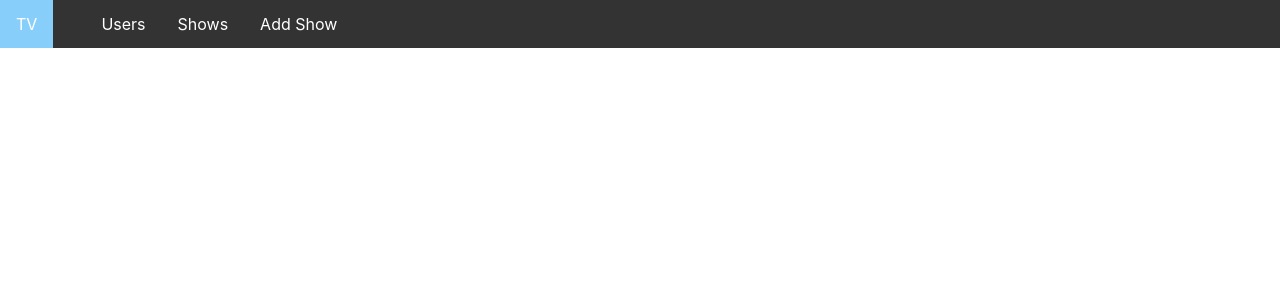
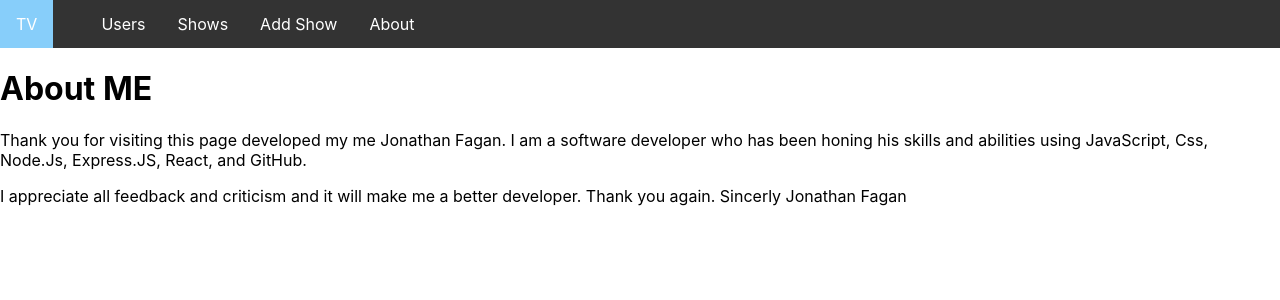
Before and after one commit to Jaiden16/tv-watch-list-app-2, a React (Create React App) app in the folder tv_watchlist_app/: page /about in a window 1280 px wide. Shown: the top 300 px of the page. Built offline with nearby package versions, Linux system fonts and the light colour scheme; no server answers.

Commit message:
finished cta programming

```diff
--- a/tv_watchlist_app/public/index.html
+++ b/tv_watchlist_app/public/index.html
@@ -24,7 +24,7 @@
       work correctly both with client-side routing and a non-root public URL.
       Learn how to configure a non-root public URL by running `npm run build`.
     -->
-    <title>React App</title>
+    <title>Tv Watch List App</title>
   </head>
   <body>
     <noscript>You need to enable JavaScript to run this app.</noscript>
--- a/tv_watchlist_app/src/App.jsx
+++ b/tv_watchlist_app/src/App.jsx
@@ -11,6 +11,7 @@ import AllShows from './components/AllShow';
 import AllUsers from './components/AllUsers';
 import ShowPage from './components/ShowPage';
 import AddShow from './components/AddShowComponent';
+import About from "./components/AboutComponent"
 
 class App extends Component {
   constructor(props) {
@@ -87,6 +88,7 @@ class App extends Component {
           <Route path ="/addshows" render= {this.renderAddShows}/>
           <Route path ="/shows" render ={this.renderAllShows}/>
           <Route path="/users" render={this.renderAllUsers} />
+          <Route path="/about" component ={About} />
           <Route exact path="/" render={this.renderHomepage} />
         </Switch>
       </div>
--- /dev/null
+++ b/tv_watchlist_app/src/components/AboutComponent.jsx
@@ -0,0 +1,20 @@
+import React from "react"
+
+export default function About(){
+    return(
+        <div>
+            <h1>About ME</h1>
+            <p>Thank you for visiting this page developed my me Jonathan Fagan.
+                I am a software developer who has been honing his skills and abilities using
+                JavaScript, Css, Node.Js, Express.JS, React, and GitHub.
+            </p>
+            <p>
+                I appreciate all feedback and criticism and it will make me a better developer.
+                Thank you again.
+
+                Sincerly
+                Jonathan Fagan
+            </p>
+        </div>
+    )
+}
--- a/tv_watchlist_app/src/components/AddShowComponent.jsx
+++ b/tv_watchlist_app/src/components/AddShowComponent.jsx
@@ -87,6 +87,25 @@ export default class AddShow extends Component {
 
     }
 
+    addNewShowSubmit = async (e) =>{
+        e.preventDefault()
+        let url = 'shows/newshow'
+        let newShowObj = {
+            title: this.state.show_name,
+            img_url: this.state.url,
+            genre_id: this.state.genre_value,
+            user_id: this.state.userId
+
+        }
+        try{
+            let show = await axios.post(url, newShowObj)
+            console.log(show)
+
+        }catch(err){
+            console.log(err)
+        }
+    }
+
 
     componentDidMount() {
         this.getAllMovies()
@@ -114,7 +133,7 @@ export default class AddShow extends Component {
                 </div><br /><br />
 
                 <div>
-                    <form>
+                    <form onSubmit = {this.addNewShowSubmit}>
                         <h2>Or add a new show</h2>
                         <label htmlFor="url-label">Show Image Url</label><br />
                         <input id='url-label'
--- a/tv_watchlist_app/src/components/NavBar.jsx
+++ b/tv_watchlist_app/src/components/NavBar.jsx
@@ -11,6 +11,7 @@ export default function NavBar(props) {
             <li id="nav-item"><Link to='/users' > Users </Link></li>
             <li id="nav-item"><Link to='/shows' > Shows </Link></li>
             <li id="nav-item"><Link to='/addshows' > Add Show </Link></li>
+            <li id="nav-item"><Link to='/about' > About </Link></li>
         </ul>
     )
 }
```
Also changed, not shown: 1 other file (tests, documents, lock files or other folders).
